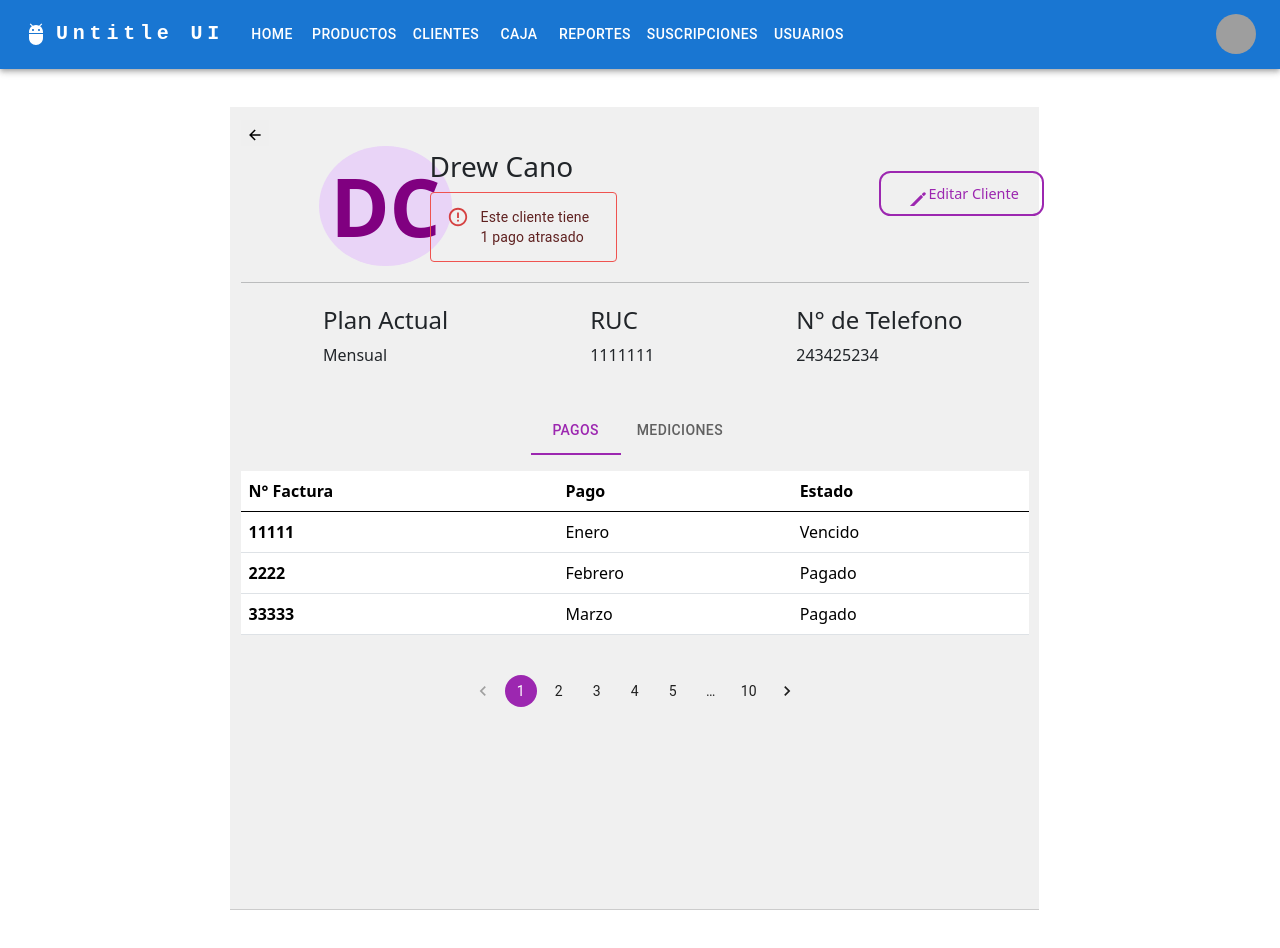
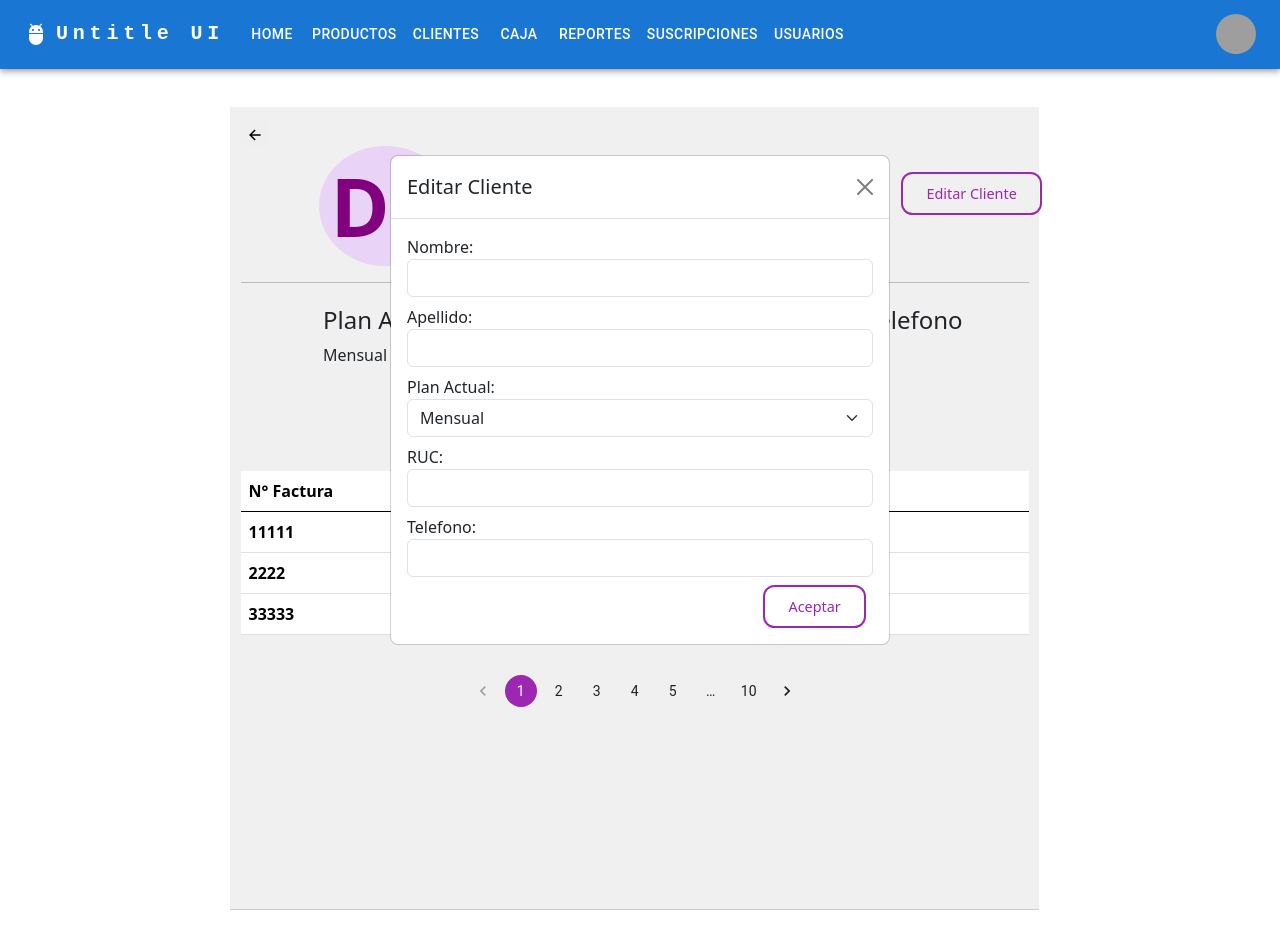
Before and after one commit to arvidjj/IngeSoft2-Frontend, a React (Vite) app: page /clientes in a window 1280 px wide. Both pictures are taken after a click on the button "Editar Cliente". Built offline with nearby package versions, Linux system fonts and the light colour scheme; grey boxes are pictures that could not be loaded.

Commit message:
Detalles clientes actualizado y componentes nuevos

```diff
--- a/package.json
+++ b/package.json
@@ -16,6 +16,7 @@
     "@mui/material": "^5.15.10",
     "axios": "^1.6.7",
     "bootstrap": "^5.3.3",
+    "flowbite-react": "^0.7.2",
     "react": "^18.2.0",
     "react-dom": "^18.2.0",
     "react-hot-toast": "^2.4.1",
--- a/src/components/bottons/ButtonBasic.jsx
+++ b/src/components/bottons/ButtonBasic.jsx
@@ -26,8 +26,8 @@ const StyledIconButton = styled(IconButton)(({ theme }) => ({
 const ButtonBasic = ({ icon, color, text, onClick }) => {
     return (
         <StyledIconButton color={color} onClick={onClick}>
-            <Icon>{icon}</Icon>
-
+            {/*<Icon>{icon}</Icon>*/}
+            {/*Comento porque no me gusta como queda con el icon*/}
             {text}
         </StyledIconButton>
     );
--- /dev/null
+++ b/src/components/labels/LabelBase.jsx
@@ -0,0 +1,11 @@
+
+const LabelBase = ({ label, htmlFor, children }) => {
+    return (
+        <div className="form-group">
+            <label htmlFor={htmlFor}>{label}</label>
+            {children}
+        </div>
+    );
+};
+
+export default LabelBase;
--- /dev/null
+++ b/src/components/modals/ModalBase.jsx
@@ -0,0 +1,26 @@
+import { Modal } from "flowbite-react"
+
+const ModalBase = ({ children, title, closeModal, open }) => {
+    const modalClass = `modal fade ${open ? 'show' : ''}`;
+
+    return (
+        <div className={modalClass} style={{ display: open ? 'block' : 'none' }}>
+            <div className="modal-dialog modal-dialog-centered modal-dialog-square">
+                <div className="modal-content">
+                    <div className="modal-header">
+                        <h5 className="modal-title">{title}</h5>
+                        <button type="button" className="btn-close" onClick={closeModal}></button>
+                    </div>
+                    <div className="modal-body">
+                        <form className="mb-3">
+                            {children}
+                        </form>
+                    </div>
+                </div>
+            </div>
+
+        </div>
+    );
+};
+
+export default ModalBase;
--- a/src/pages/clients/InfoClients.css
+++ b/src/pages/clients/InfoClients.css
@@ -87,3 +87,14 @@
     outline: none; /* Eliminar el contorno al hacer clic */
 
 }
+
+.ModalBase {
+    width: 30%;
+}
+.modal-header {
+    /* Estilos para el encabezado del modal */
+}
+
+.modal-body {
+    /* Estilos para el cuerpo del modal */
+}
--- a/src/pages/clients/InfoClients.jsx
+++ b/src/pages/clients/InfoClients.jsx
@@ -1,8 +1,6 @@
-// eslint-disable-next-line no-unused-vars
-import React from "react";
 import "bootstrap/dist/css/bootstrap.min.css";
 import './InfoClients.css'
-
+import {useState} from "react";
 import {IoArrowBackSharp} from "react-icons/io5";
 import Alert from '@mui/material/Alert';
 import Tabs from '@mui/material/Tabs';
@@ -10,30 +8,31 @@ import Tab from '@mui/material/Tab';
 import Box from '@mui/material/Box';
 
 
-import { IoPencilOutline } from "react-icons/io5";
+import {IoPencilOutline} from "react-icons/io5";
 import Pagination from '@mui/material/Pagination';
 
 import ButtonBasic from "../../components/bottons/ButtonBasic.jsx";
+import ModalBase from "../../components/modals/ModalBase.jsx";
+import LabelBase from "../../components/labels/LabelBase.jsx";
 
 const InfoClients = () => {
-    const [value, setValue] = React.useState('one');
-    const [showPayments, setShowPayments] = React.useState(true); // Mostrar tabla de pagos por defecto
-    const [showMeasurements, setShowMeasurements] = React.useState(false);
+    const [value, setValue] = useState('one');
+    const [showPayments, setShowPayments] = useState(true); // Mostrar tabla de pagos por defecto
+    const [showMeasurements, setShowMeasurements] = useState(false);
+    const [modalOpen, setModalOpen] = useState(false);
 
     // Función para obtener las iniciales del nombre y del apellido
     const getInitials = (name) => {
         const initials = name.split(' ').map(word => word.charAt(0)).join('');
         return initials.toUpperCase();
     };
-    const ButtonBasic2 = ({ initials }) => {
+    const ButtonBasic2 = ({initials}) => {
         return (
-            <div className="circle initials" >
+            <div className="circle initials">
                 {initials}
             </div>
         );
     };
-
-
     // Función para manejar el cambio de pestaña
     const handleChange = (event, newValue) => {
         setValue(newValue);
@@ -46,10 +45,20 @@ const InfoClients = () => {
             setShowMeasurements(true);
         }
     };
+    // Función para abrir el modal cuando se hace clic en "Editar Cliente"
+    const handleEditClientClick = () => {
+        setModalOpen(true);
+    };
+
+    // Función para cerrar el modal
+    const handleCloseModal = () => {
+        setModalOpen(false);
+    };
+    const handleAceptar = () =>{
+        setModalOpen(false);
+    }
     return (
         <div className="container-fluid MaquetaCliente">
-            <div className="row">
-                <div className="col-12">
             <div className="cuadro-central">
                 <div className="header-cliente">
                     <button className="custom-button"><span className="icon"><IoArrowBackSharp/></span></button>
@@ -57,7 +66,7 @@ const InfoClients = () => {
                 <div className="info-cliente">
                     <div>
                         {/* Botón con las iniciales del nombre y apellido en un círculo */}
-                                <ButtonBasic2 initials={getInitials('Drew Cano')}  />
+                        <ButtonBasic2 initials={getInitials('Drew Cano')}/>
                     </div>
                     <div>
                         <h3>Drew Cano</h3>
@@ -67,9 +76,45 @@ const InfoClients = () => {
                         {/*https://mui.com/material-ui/react-alert/     Para buscar las otras alertas*/}
                     </div>
                     <div className="d-flex justify-content-center mb-4 float-end">
-                                <ButtonBasic icon={<IoPencilOutline />} color="secondary" text="Editar Cliente"  />
+                        <ButtonBasic icon={<IoPencilOutline/>} color="secondary" text="Editar Cliente"
+                                     onClick={handleEditClientClick}/>
                     </div>
                 </div>
+                {/* Modal que se abre al editar */}
+                <ModalBase open={modalOpen} title="Editar Cliente" closeModal={handleCloseModal}>
+
+                    <form className="mb-3">
+                        <div className="mb-2 block">
+                            <LabelBase label="Nombre:" htmlFor="nombre" />
+                            <input type="text" id="nombre" name="nombre" className="form-control" />
+                        </div>
+                        <div className="mb-2 block">
+                            <LabelBase label="Apellido:" htmlFor="apellido" />
+                            <input type="text" id="apellido" name="apellido" className="form-control" />
+                        </div>
+                        <div className="mb-2 block">
+                            <LabelBase label="Plan Actual:" htmlFor="plan-actual" />
+                            <select id="plan-actual" name="plan-actual" className="form-select">
+                                <option value="mensual">Mensual</option>
+                                <option value="semanal">Semanal</option>
+                                <option value="diario">Diario</option>
+                            </select>
+                        </div>
+                        <div className="mb-2 block">
+                            <LabelBase label="RUC:" htmlFor="ruc" />
+                            <input type="text" id="ruc" name="ruc" className="form-control" />
+                        </div>
+                        <div className="mb-2 block">
+                            <LabelBase label="Telefono:" htmlFor="telefono" />
+                            <input type="tel" id="telefono" name="telefono" className="form-control" />
+                        </div>
+                        <div className="d-flex justify-content-center align-items-center float-end">
+                            <ButtonBasic text="Aceptar" onClick={handleAceptar} />
+                        </div>
+
+                    </form>
+
+                </ModalBase>
 
                 <hr/>
                 <div className="datos-extras">
@@ -180,8 +225,7 @@ const InfoClients = () => {
 
             </div>
         </div>
-            </div>
-        </div>
+
     );
 };
 
```
Lines whose indentation alone changed are shown as unchanged.
